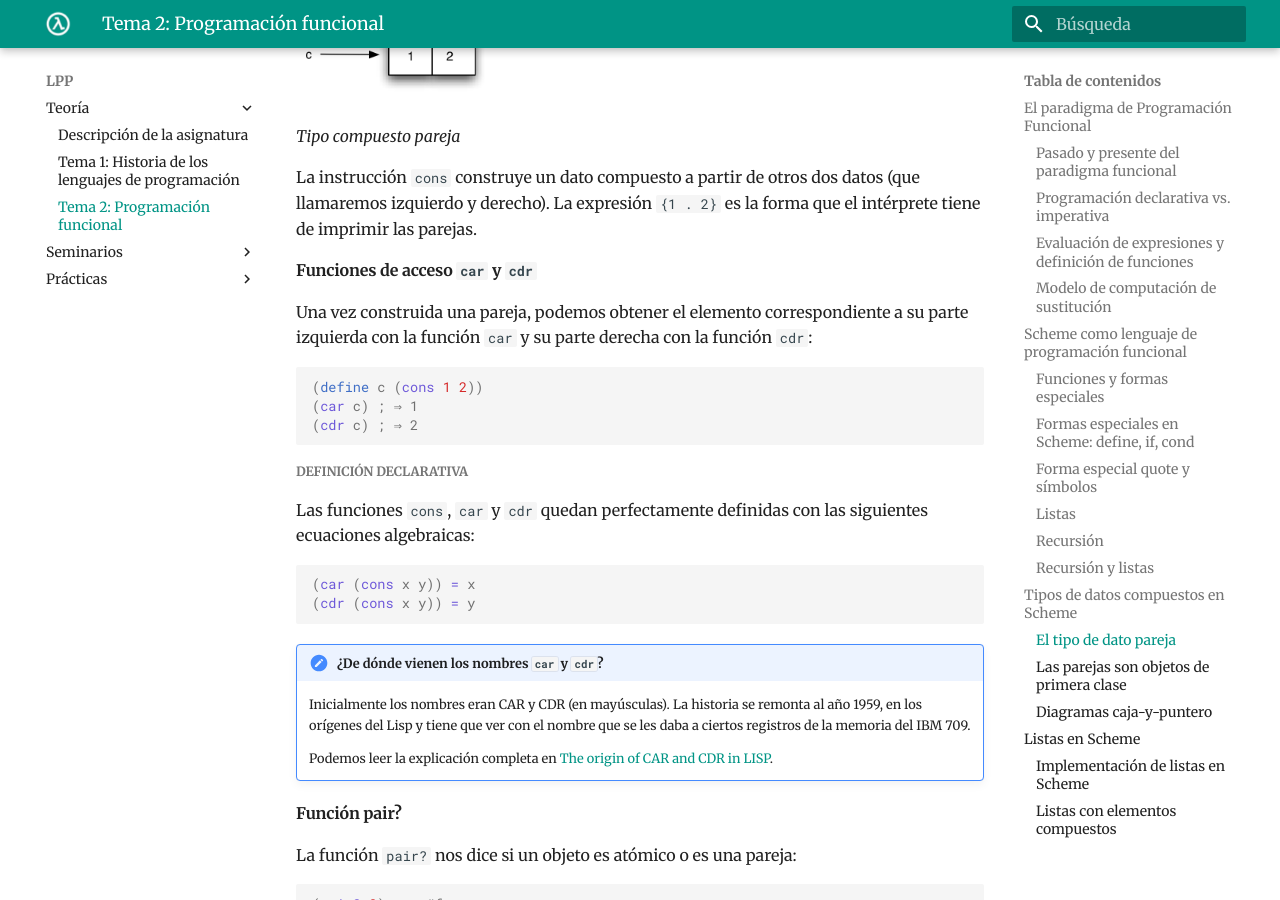
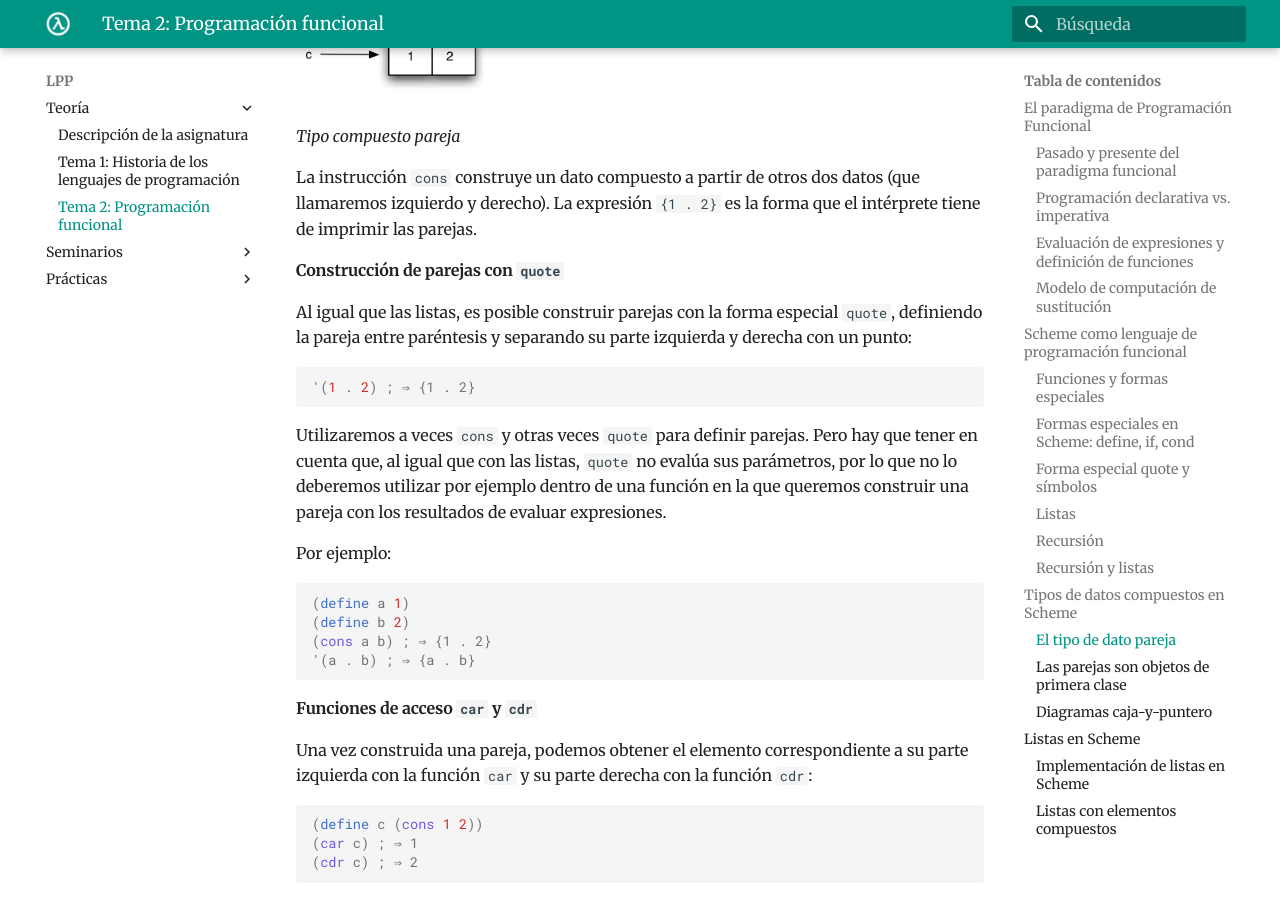
Before and after one commit to domingogallardo/apuntes-lpp, an MkDocs documentation site: the page built from docs/teoria/tema02-programacion-funcional/tema02-programacion-funcional.md, in a window 1280 px wide and 900 px high, scrolled down 35664 px. Built offline with MkDocs 1.6.1 and Material for MkDocs 9.7.7, drawn with Linux system fonts in a browser that asks for light colours.

Commit message:
Parejas con quote

````diff
--- a/docs/teoria/tema02-programacion-funcional/tema02-programacion-funcional.md
+++ b/docs/teoria/tema02-programacion-funcional/tema02-programacion-funcional.md
@@ -1835,6 +1835,32 @@ La instrucción `cons` construye un dato compuesto a partir de otros
 dos datos (que llamaremos izquierdo y derecho). La expresión `{1 . 2}`
 es la forma que el intérprete tiene de imprimir las parejas.
 
+#### Construcción de parejas con `quote`
+
+Al igual que las listas, es posible construir parejas con la forma
+especial `quote`, definiendo la pareja entre paréntesis y separando su
+parte izquierda y derecha con un punto:
+
+```scheme
+'(1 . 2) ; ⇒ {1 . 2}
+```
+
+Utilizaremos a veces `cons` y otras veces `quote` para definir
+parejas. Pero hay que tener en cuenta que, al igual que con las
+listas, `quote` no evalúa sus parámetros, por lo que no lo deberemos
+utilizar por ejemplo dentro de una función en la que queremos
+construir una pareja con los resultados de evaluar expresiones.
+
+Por ejemplo:
+
+```scheme
+(define a 1)
+(define b 2)
+(cons a b) ; ⇒ {1 . 2}
+'(a . b) ; ⇒ {a . b}
+```
+
+
 #### Funciones de acceso `car` y `cdr`
 
 Una vez construida una pareja, podemos obtener el elemento
````
